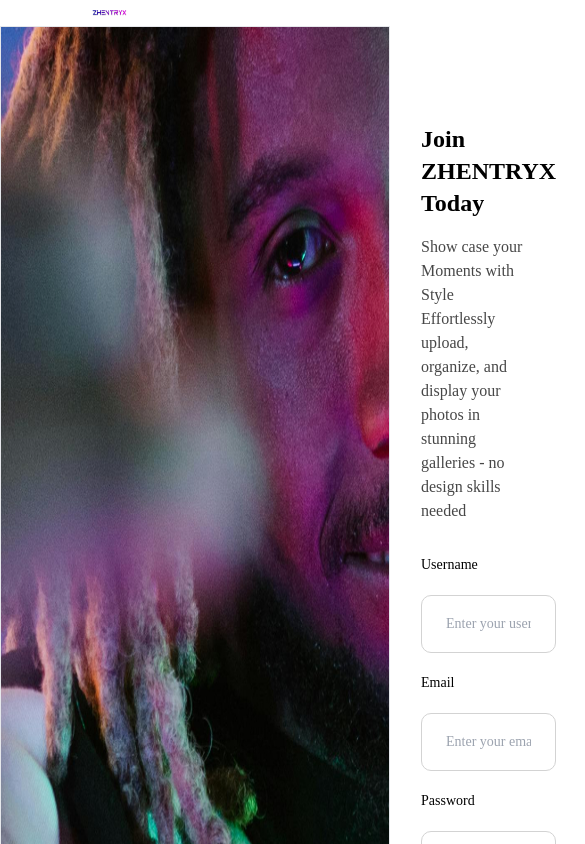
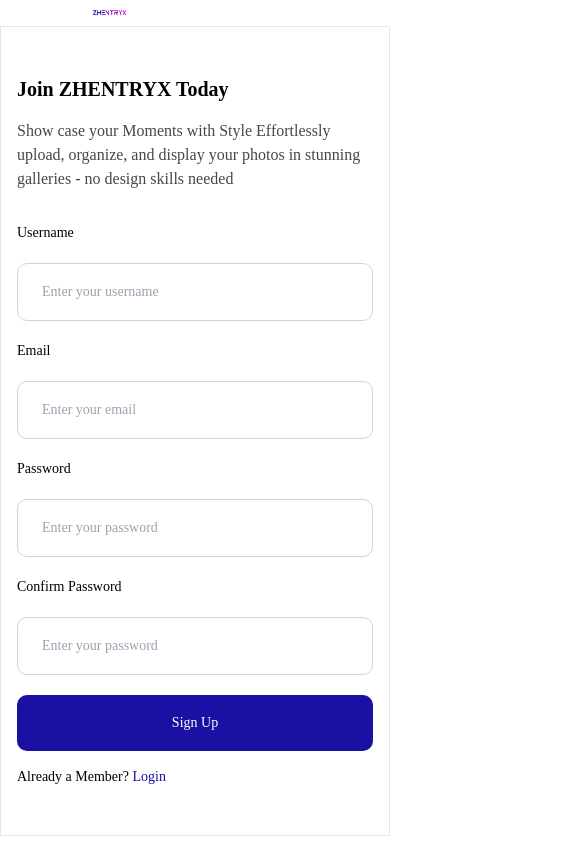
Before and after one commit to Zhentryx034/imagefic, a React (Vite) app in the folder imagefic/: page /signup in a window 390 px wide. Shown: the top 844 px of the page, 585 px wide, since content can reach past the window. Built offline with nearby package versions, Linux system fonts and the light colour scheme; a web font is replaced by a local one.

Commit message:
Refactor SignUp component layout for better responsiveness and update text styles

```diff
--- a/imagefic/src/Components/Auth/signUp.tsx
+++ b/imagefic/src/Components/Auth/signUp.tsx
@@ -8,13 +8,13 @@ const SignUp:React.FC = () => {
     <div className='font-["Poppins"]'>
        <img src={logo} alt="" className='w-[15%] ml-20' />
 
-       <div className="flex border border-gray-200">
-         <img src={img} alt="" className='w-[150%]' />
-          <div className="py-24 px-8">
+       <div className="flex flex-col md:flex-row border border-gray-200">
+         <img src={img} alt="" className='hidden md:block w-[70%]' />
+          <div className="py-12 md:py-24 px-4 md:px-8">
             <div className="text">
-                 <h2 className='font-bold text-2xl mb-4 text-left'>Join ZHENTRYX Today</h2>
-              <div className=" text-1xl">
-                <div className="text-[#474747] text-left w-4/5 mb-4">
+              <h2 className='font-bold text-xl md:text-2xl mb-4 text-left'>Join ZHENTRYX Today</h2>
+               <div className="text-base md:text-1xl">
+                 <div className="text-[#474747] text-left w-full md:w-4/5 mb-4">
                   <p>
                   Show case your Moments with Style Effortlessly upload, organize, and display your photos in stunning galleries - no design skills needed
                   </p>
```
